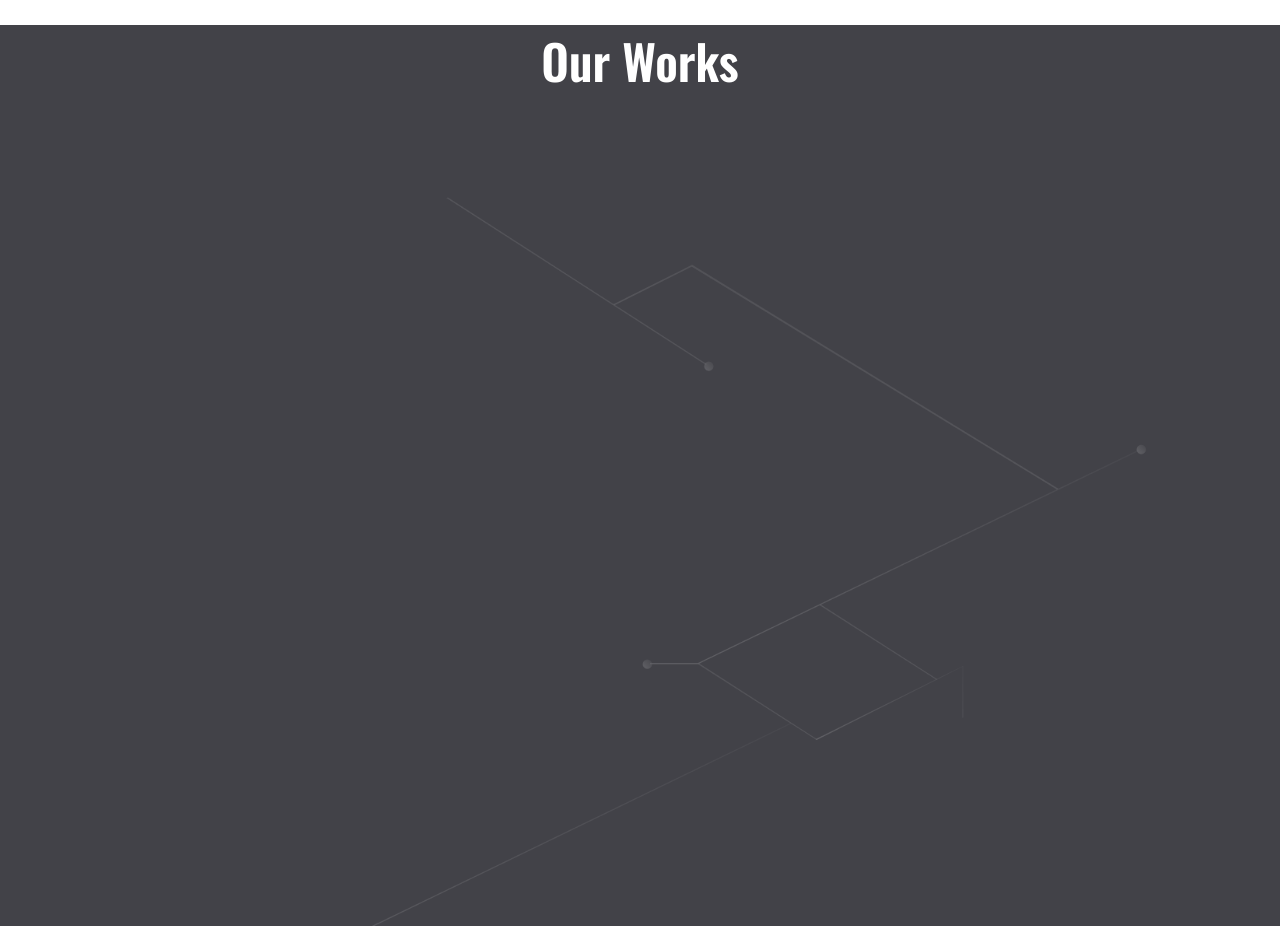
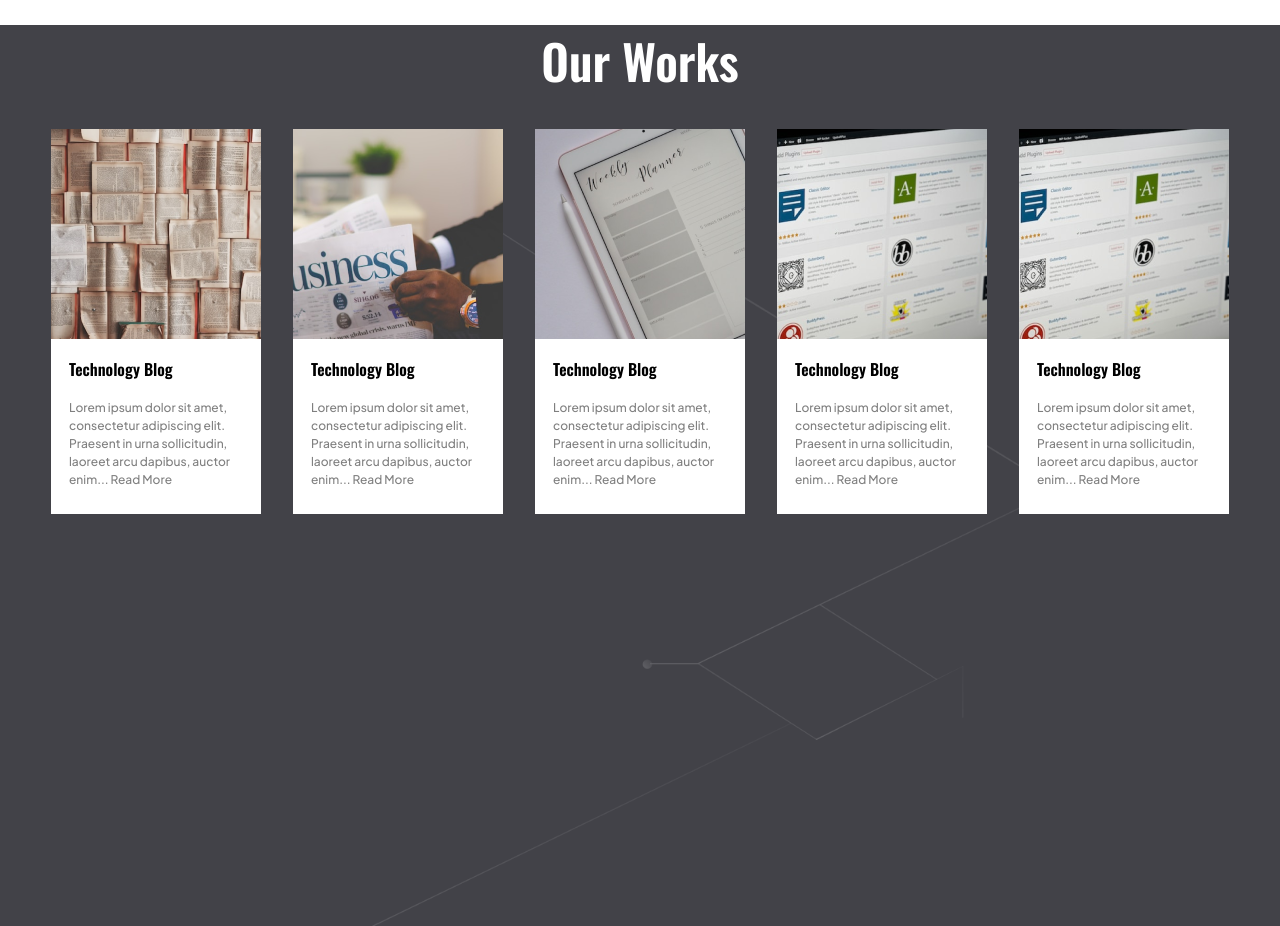
Before and after one commit to AhsanDT/drivetech, a Next.js app: page /home in a window 1280 px wide. Shown: the part 8080-9006 px from the top of the page. Built offline with nearby package versions, Linux system fonts and the light colour scheme; some icons are missing.

Commit message:
blogs done

```diff
--- a/src/components/Home/Blogs.jsx
+++ b/src/components/Home/Blogs.jsx
@@ -2,10 +2,10 @@ import Image from "next/image";
 import React from "react";
 import styles from "../../styles/Hero.module.css";
 import image from "../../assets/ourwork/design.png";
-import img1 from "../../assets/blogs/img1.png"
-import img2 from "../../assets/blogs/img2.png"
-import img3 from "../../assets/blogs/img3.png"
-import img4 from "../../assets/blogs/img4.png"
+import img1 from "../../assets/blogs/img1.png";
+import img2 from "../../assets/blogs/img2.png";
+import img3 from "../../assets/blogs/img3.png";
+import img4 from "../../assets/blogs/img4.png";
 
 const BLOGS = [
   {
@@ -47,13 +47,29 @@ const BLOGS = [
 
 const Blogs = () => {
   return (
-    <section className={`w-full bg-[#424248] px-[80px] `}>
+    <section className={`w-full bg-[#424248] h-[] px-[80px] `}>
       <div className={` img-container w-full relative `}>
         <Image src={image} alt="img" />
         <div className="absolute top-0 z-[11]  w-full  flex flex-col gap-y-[32px] items-cen ter justify-center ">
           <h1 className="text-[48px] font-oswald font-bold text-white text-center">
             Our Works
           </h1>
+
+        <div className="flex gap-x-[32px] justify-center">
+          {BLOGS.map((data) => {
+            return (
+              <div className="w-[210px] h-[385px] bg-white flex flex-col gap-y-[18px]">
+                <div className="img-container w-[210px] h-[210px]">
+                  <Image src={data.img} alt="img" />
+                </div>
+                <div className="px-[18px]">
+                <span className="text-[16px] font-oswald font-bold">{data.title}</span>
+                <p className="text-[12px] font-jakarta text-[#000000] text-opacity-[50%] pt-[18px]">{data.content}</p>
+                </div>
+              </div>
+            );
+          })}
+        </div>
         </div>
       </div>
     </section>
```
